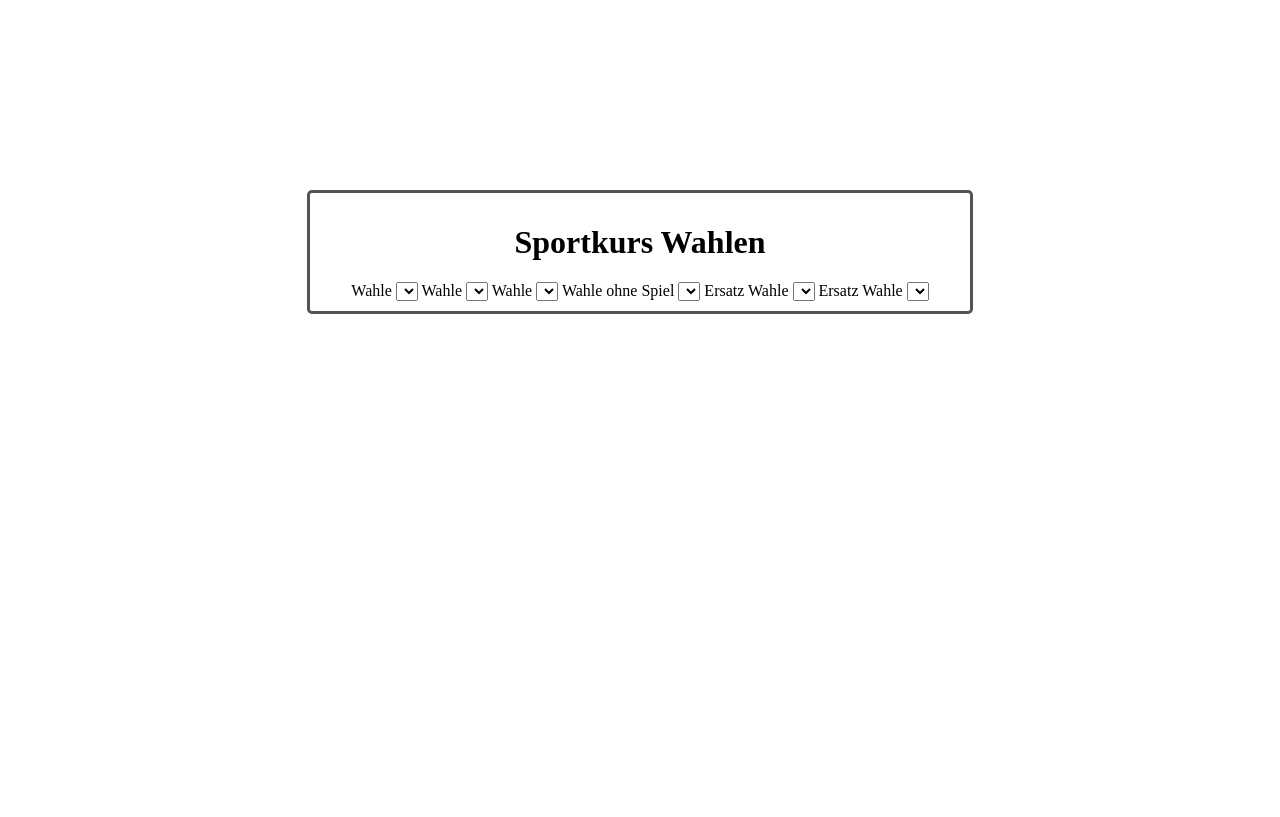
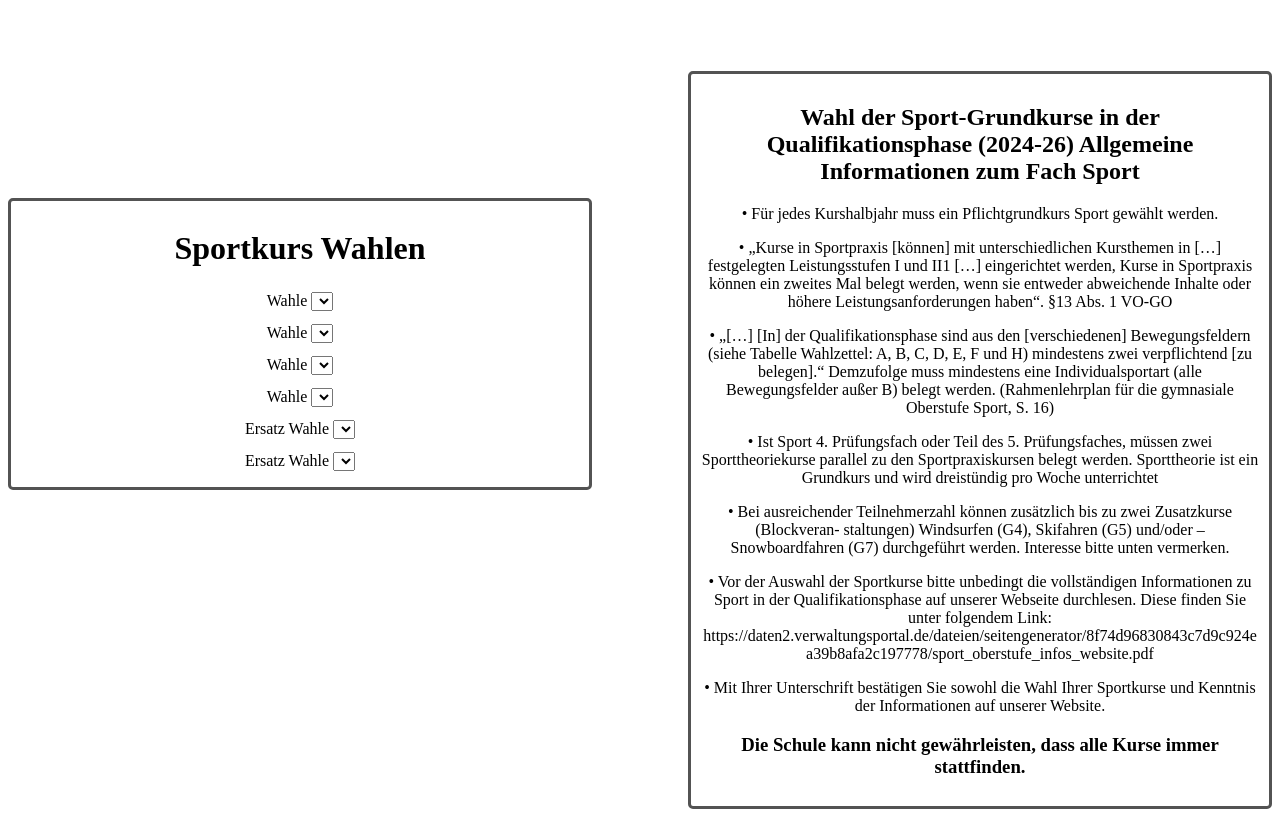
Before and after one commit to Reaperthedev/PJR, a plain HTML site: page Frontend/schueler - ui/main.html in a window 1280 px wide. Drawn offline with Linux system fonts and the light colour scheme.

Commit message:
Add files via upload

```diff
--- a/Frontend/schueler - ui/main.css
+++ b/Frontend/schueler - ui/main.css
@@ -1,3 +1,6 @@
+.conrainer {
+    display: flex;
+  }
 .main {
     margin: auto;
     width: 35%;
@@ -6,6 +9,21 @@
     border-radius: 5px;
     text-align: center;
     margin-top: 15%;
+    margin-right: 1em;
+    width: 40em;
+    overflow-wrap: break-word;
+    line-height: 200%;
+
+}
+.regel {
+    margin: auto;
+    width: 35%;
+    border: 3px solid rgb(83, 83, 83);
+    padding: 10px;
+    border-radius: 5px;
+    text-align: center;
+    margin-top: 5%;
+    margin-left: 5em;
     width: 40em;
     overflow-wrap: break-word;
 
--- a/Frontend/schueler - ui/main.html
+++ b/Frontend/schueler - ui/main.html
@@ -8,26 +8,60 @@
     <title>Document</title>
 </head>
 <body>
+    <div class="conrainer">
         <div class="main">
             <h1>Sportkurs Wahlen</h1>
                 <label for="sportart">Wahle</label>
                 <select name="sportart" class="sportart">
                 </select>
+                <br>
                 <label for="sportart">Wahle</label>
                 <select name="sportart" class="sportart">
                 </select>
+                <br>
                 <label for="sportart">Wahle</label>
                 <select name="sportart" class="sportart">
                 </select>
-            <label for="sportart">Wahle ohne Spiel</label>
+                <br>
+                <label for="sportart">Wahle</label>
                 <select name="sportart" class="sportart">
                 </select>
+                <br>
                 <label for="sportart">Ersatz Wahle</label>
                 <select name="sportart" class="sportart">
                 </select>
+                <br>
                 <label for="sportart">Ersatz Wahle</label>
                 <select name="sportart" class="sportart">
             </select>
         </div>
+        <div class="regel">
+            <h2>Wahl der Sport-Grundkurse in der Qualifikationsphase (2024-26)
+                Allgemeine Informationen zum Fach Sport</h2>
+            <p>• Für jedes Kurshalbjahr muss ein Pflichtgrundkurs Sport gewählt werden.</p>
+            <p>• „Kurse in Sportpraxis [können] mit unterschiedlichen Kursthemen in […] festgelegten
+                Leistungsstufen I und II1 […] eingerichtet werden, Kurse in Sportpraxis können ein zweites
+                Mal belegt werden, wenn sie entweder abweichende Inhalte oder höhere
+                Leistungsanforderungen haben“. §13 Abs. 1 VO-GO</p>
+            <p>• „[…] [In] der Qualifikationsphase sind aus den [verschiedenen] Bewegungsfeldern (siehe
+                Tabelle Wahlzettel: A, B, C, D, E, F und H) mindestens zwei verpflichtend [zu belegen].“
+                Demzufolge muss mindestens eine Individualsportart (alle Bewegungsfelder außer B) belegt
+                werden. (Rahmenlehrplan für die gymnasiale Oberstufe Sport, S. 16)</p>
+            <p>• Ist Sport 4. Prüfungsfach oder Teil des 5. Prüfungsfaches, müssen zwei Sporttheoriekurse
+                parallel zu den Sportpraxiskursen belegt werden. Sporttheorie ist ein Grundkurs und wird
+                dreistündig pro Woche unterrichtet</p>
+            <p>• Bei ausreichender Teilnehmerzahl können zusätzlich bis zu zwei Zusatzkurse (Blockveran-
+                staltungen) Windsurfen (G4), Skifahren (G5) und/oder – Snowboardfahren (G7)
+                durchgeführt werden. Interesse bitte unten vermerken.</p>
+            <p>• Vor der Auswahl der Sportkurse bitte unbedingt die vollständigen Informationen zu Sport in
+                der Qualifikationsphase auf unserer Webseite durchlesen. Diese finden Sie unter
+                folgendem Link:
+                https://daten2.verwaltungsportal.de/dateien/seitengenerator/8f74d96830843c7d9c924e
+                a39b8afa2c197778/sport_oberstufe_infos_website.pdf</p>
+            <p>• Mit Ihrer Unterschrift bestätigen Sie sowohl die Wahl Ihrer Sportkurse und Kenntnis der
+                Informationen auf unserer Website.</p>
+            <h3>Die Schule kann nicht gewährleisten, dass alle Kurse immer stattfinden.</h3>
+        </div>
+    </div>
 </body>
 </html>
```
Also changed, not shown: Frontend/Oko/main.html (+4 -1 lines), Frontend/Oko/sportangebot.css (added, +38 -0 lines), Frontend/Oko/sportangebot.html (added, +36 -0 lines). Lines whose indentation alone changed are shown as unchanged.
